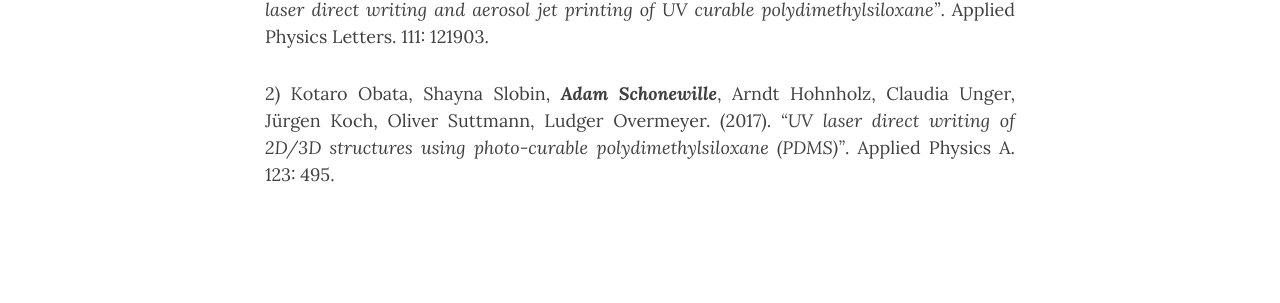
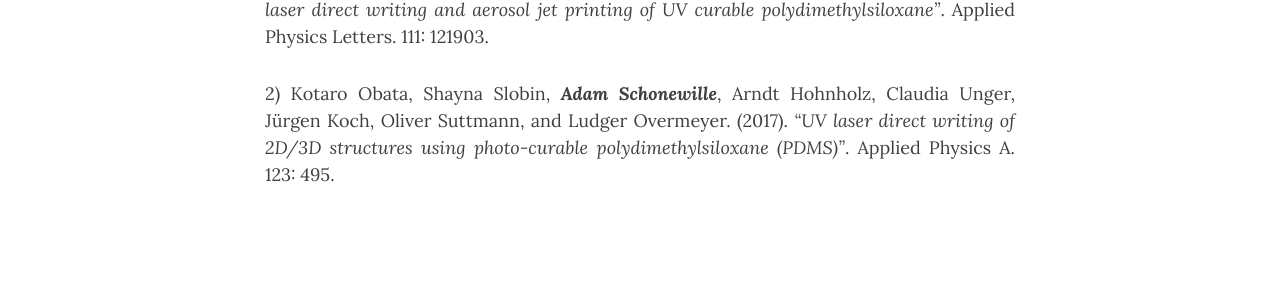
Before and after one commit to adamschonewille/adamschonewille.github.io, a Jekyll site: the page built from pub.md, in a window 1280 px wide and 1128 px high. Shown: the part 569-872 px from the top of the window. Built offline with Jekyll 4.4.1, drawn with Linux system fonts in a browser that asks for light colours; nearby versions of some CDN libraries.

```diff
--- a/_config.yml
+++ b/_config.yml
@@ -24,7 +24,7 @@ description: Engineer, Personal Website
 # List of links in the navigation bar
 navbar-links:
  # About Me: "aboutme"
-  Home: "index"
+  Home: "Home"
   Publications: "pub"
   Collaborations: "collab"
   Team: "team"
--- a/pub.md
+++ b/pub.md
@@ -36,7 +36,7 @@ A full list of publications and other contributions is available in my [Curricul
 
 1) Kotaro Obata, ***Adam Schonewille***, Shayna Slobin, Arndt Hohnholz, Claudia Unger, Jürgen Koch, Oliver Suttmann, and Ludger Overmeyer. (2017). *"Hybrid 2D patterning using UV laser direct writing and aerosol jet printing of UV curable polydimethylsiloxane"*. Applied Physics Letters. 111: 121903.
 
-2) Kotaro Obata, Shayna Slobin, ***Adam Schonewille***, Arndt Hohnholz, Claudia Unger, Jürgen Koch, Oliver Suttmann, Ludger Overmeyer. (2017). *"UV laser direct writing of 2D/3D structures using photo-curable polydimethylsiloxane (PDMS)"*. Applied Physics A. 123: 495.
+2) Kotaro Obata, Shayna Slobin, ***Adam Schonewille***, Arndt Hohnholz, Claudia Unger, Jürgen Koch, Oliver Suttmann, and Ludger Overmeyer. (2017). *"UV laser direct writing of 2D/3D structures using photo-curable polydimethylsiloxane (PDMS)"*. Applied Physics A. 123: 495.
 
 <br>
 
```
